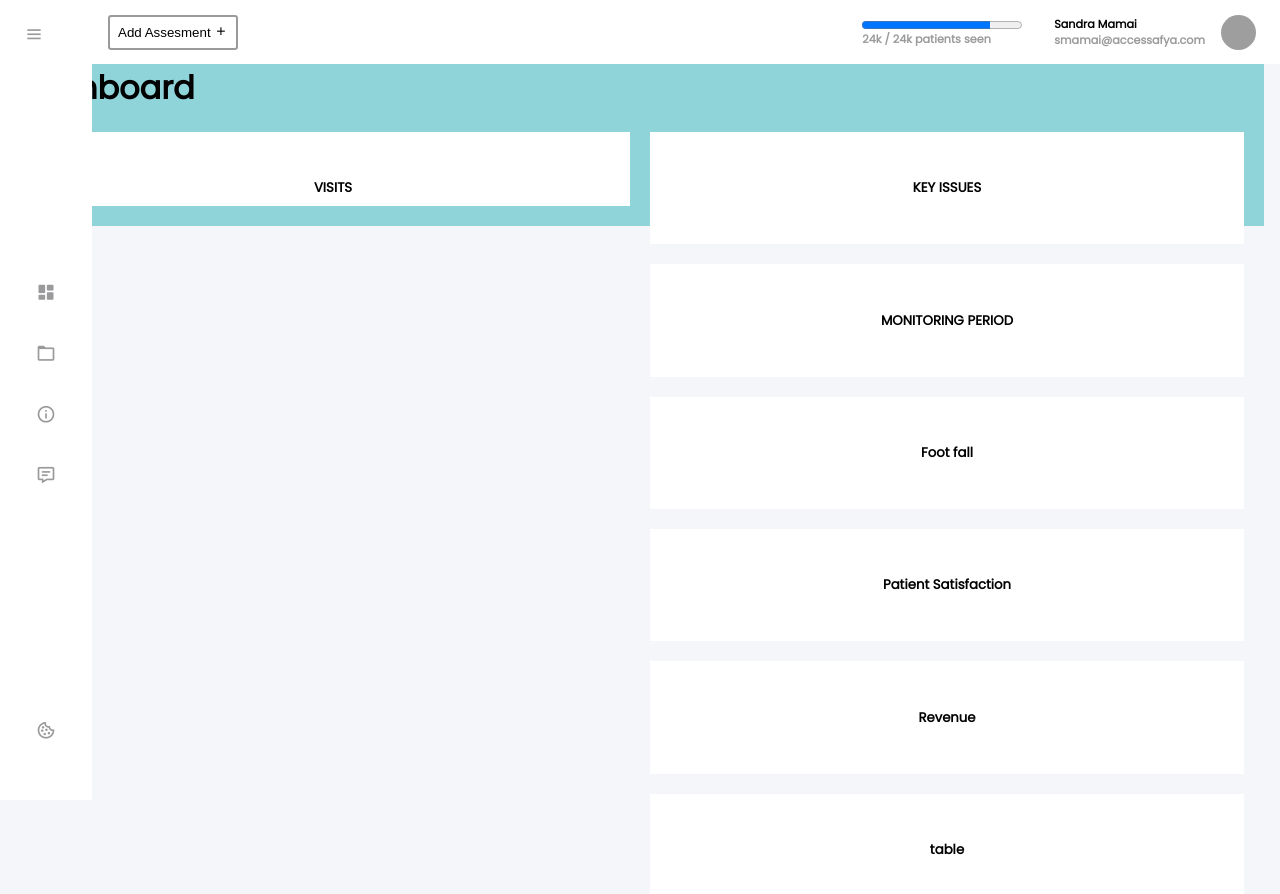
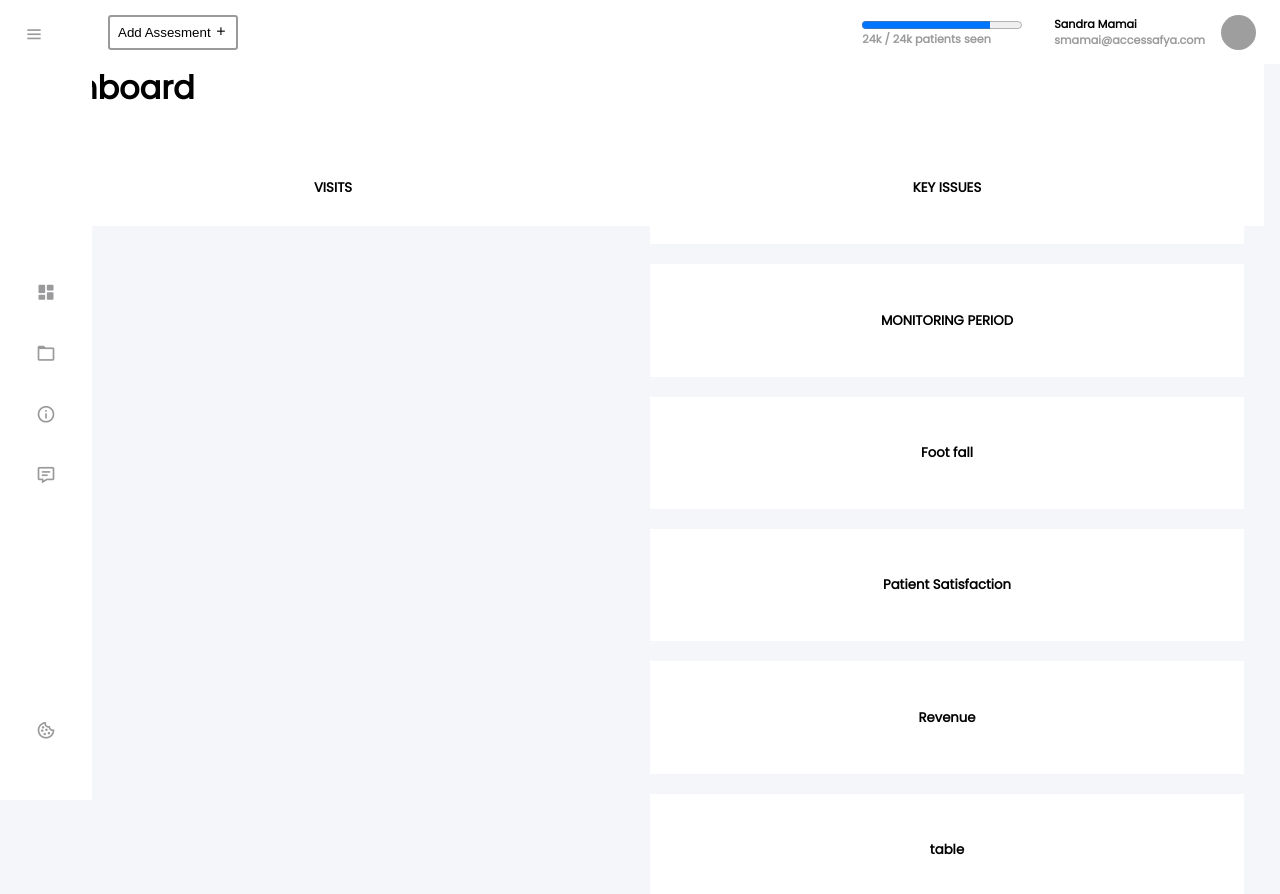
Before and after one commit to outhanchazima/access-afya-analytics-mockup, a React (Create React App) app: page / in a window 1280 px wide. Shown: the top 894 px of the page. Built offline with nearby package versions, Linux system fonts and the light colour scheme; grey boxes are pictures that could not be loaded.

Commit message:
fixed main component color

```diff
--- a/src/index.css
+++ b/src/index.css
@@ -248,5 +248,5 @@ p {
 
 .main {
   grid-area: main;
-  background-color: #8fd4d9;
+  background-color: var(--white-color);
 }
```
